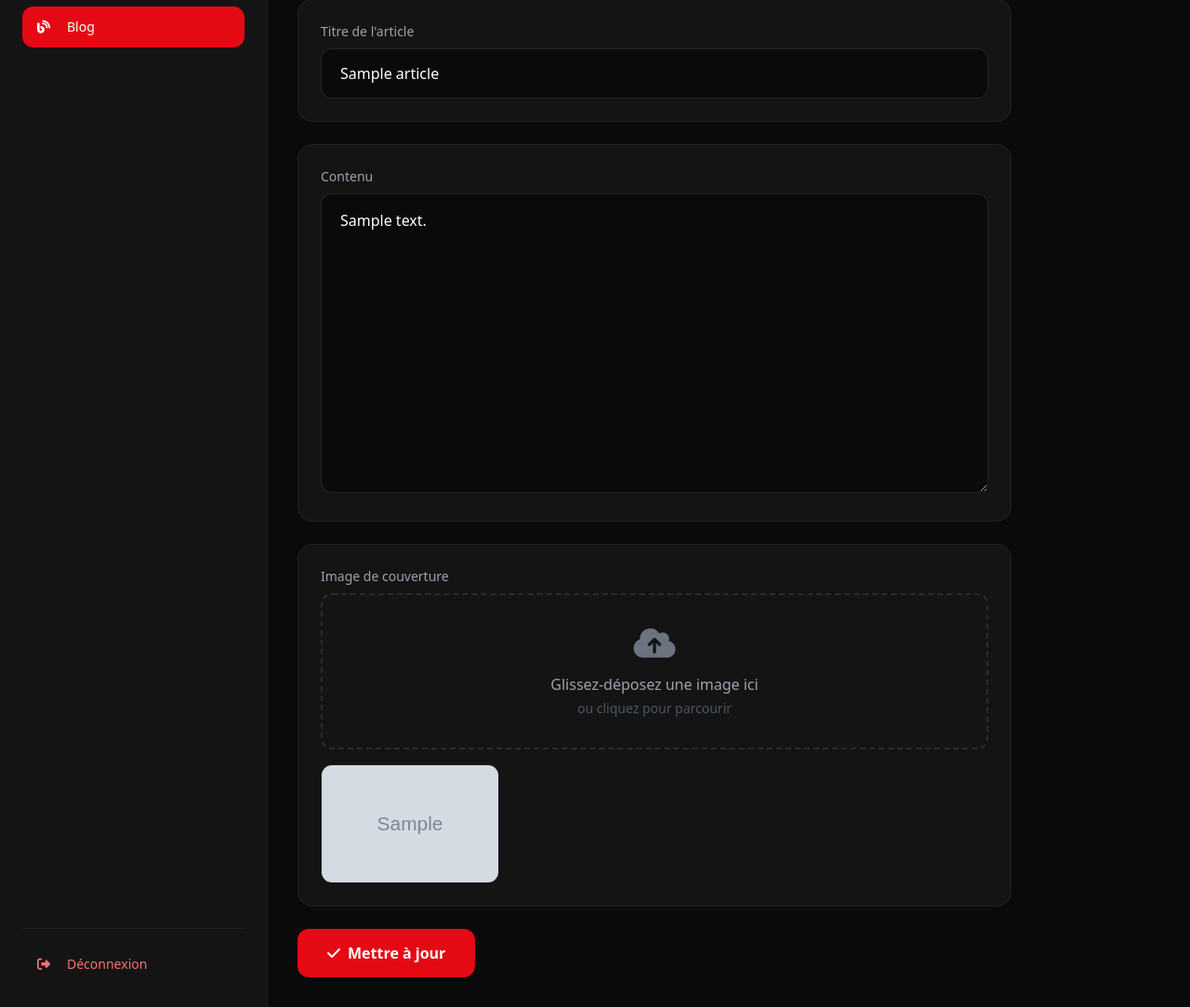
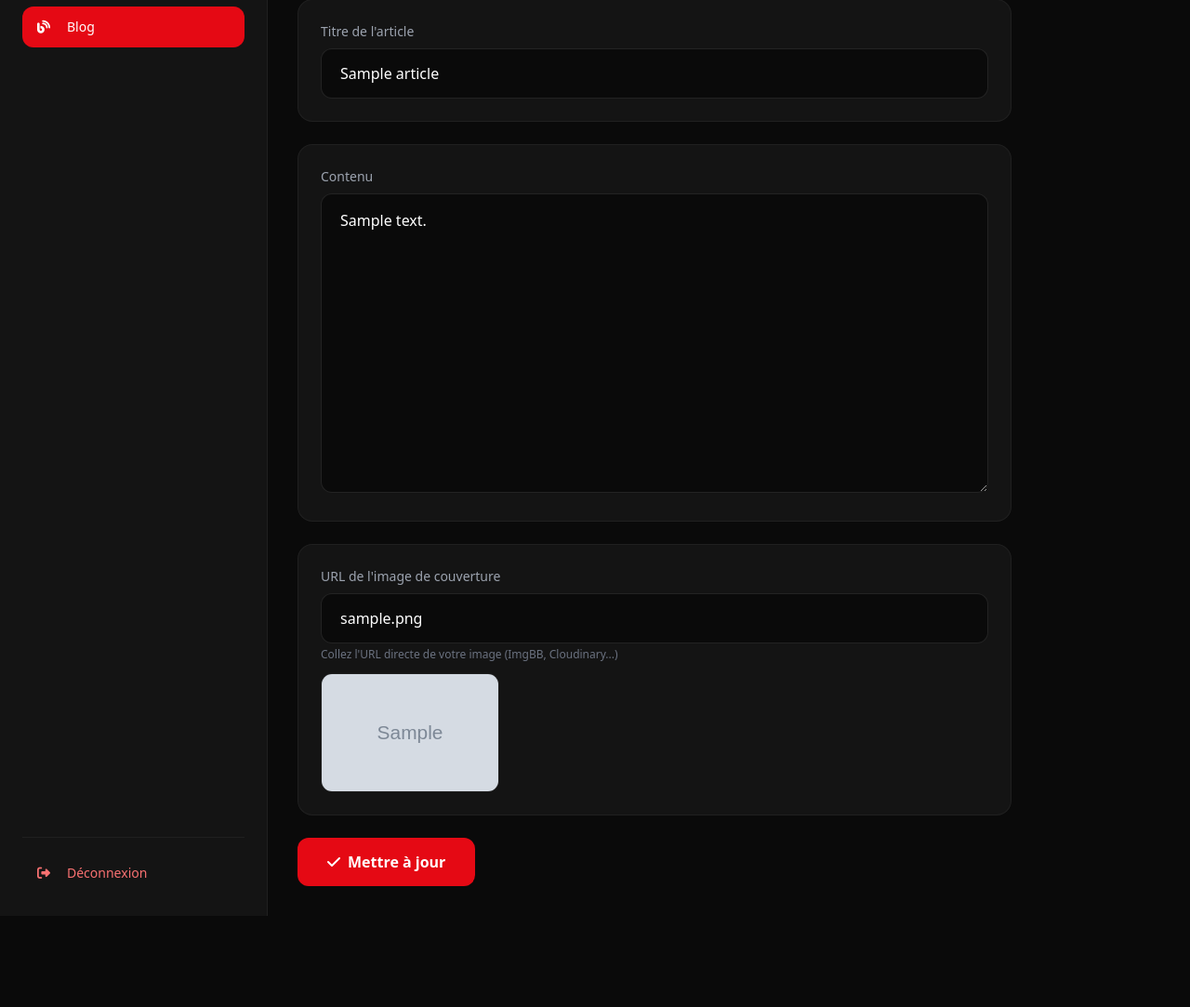
Before and after one commit to vainqueur05/kalema_portfolio, a FastAPI app: page /admin/blog/1/modifier in a window 1280 px wide. Shown: the part 137-1220 px from the top of the page at 93% size. After the commit the page ends 1122 px from the top, so only its background shows below. Run offline with FastAPI, Linux system fonts and the light colour scheme; tables that the repository leaves empty hold one stand-in row (values such as "Sample post"); grey boxes marked "Sample" are stand-in pictures; some libraries are stand-ins or nearby versions.

Commit message:
Remplacement uploads par URLs dans les formulaires admin

```diff
--- a/presentation/admin/templates/blog_admin_form.html
+++ b/presentation/admin/templates/blog_admin_form.html
@@ -25,31 +25,24 @@
             <h1 class="text-4xl font-bold mb-2">{{ 'Modifier' if article else 'Ajouter' }} un <span class="text-netflix-accent">article</span></h1>
             <p class="text-gray-400 mb-8">Remplissez les champs ci-dessous pour publier votre article.</p>
 
-            <form method="POST" enctype="multipart/form-data" class="space-y-6">
-                <!-- Titre -->
+            <form method="POST" class="space-y-6">
                 <div class="bg-netflix-card p-6 rounded-2xl border border-white/5">
                     <label class="block text-sm text-gray-400 mb-2 font-medium">Titre de l'article</label>
                     <input type="text" name="titre" placeholder="Un titre accrocheur..." value="{{ article.titre if article else '' }}" class="w-full bg-netflix-dark border border-white/10 rounded-xl px-5 py-3.5 text-white focus:border-netflix-accent focus:outline-none transition" required>
                 </div>
 
-                <!-- Contenu -->
                 <div class="bg-netflix-card p-6 rounded-2xl border border-white/5">
                     <label class="block text-sm text-gray-400 mb-2 font-medium">Contenu</label>
                     <textarea name="contenu" rows="12" placeholder="Rédigez votre article..." class="w-full bg-netflix-dark border border-white/10 rounded-xl px-5 py-4 text-white focus:border-netflix-accent focus:outline-none transition" required>{{ article.contenu if article else '' }}</textarea>
                 </div>
 
-                <!-- Image -->
                 <div class="bg-netflix-card p-6 rounded-2xl border border-white/5">
-                    <label class="block text-sm text-gray-400 mb-2 font-medium">Image de couverture</label>
-                    <div class="border-2 border-dashed border-white/10 rounded-xl p-8 text-center hover:border-netflix-accent/50 transition cursor-pointer" id="drop-zone">
-                        <i class="fas fa-cloud-upload-alt text-4xl text-gray-500 mb-3"></i>
-                        <p class="text-gray-400">Glissez-déposez une image ici</p>
-                        <p class="text-gray-600 text-sm mt-1">ou cliquez pour parcourir</p>
-                        <input type="file" name="image" accept="image/*" class="hidden" id="file-input">
-                    </div>
-                    <div id="image-preview" class="mt-4 {% if not (article and article.image_url) %}hidden{% endif %}">
-                        <img src="{{ article.image_url if article else '' }}" class="w-48 h-32 object-cover rounded-xl border border-white/5" id="preview-img">
-                    </div>
+                    <label class="block text-sm text-gray-400 mb-2 font-medium">URL de l'image de couverture</label>
+                    <input type="text" name="image_url" placeholder="https://i.ibb.co/xxxxx/image.jpg" value="{{ article.image_url if article else '' }}" class="w-full bg-netflix-dark border border-white/10 rounded-xl px-5 py-3.5 text-white focus:border-netflix-accent focus:outline-none transition">
+                    <p class="text-xs text-gray-500 mt-1">Collez l'URL directe de votre image (ImgBB, Cloudinary...)</p>
+                    {% if article and article.image_url %}
+                    <img src="{{ article.image_url }}" class="w-48 h-32 object-cover rounded-xl mt-3 border border-white/5">
+                    {% endif %}
                 </div>
 
                 <button type="submit" class="bg-netflix-accent text-white px-8 py-3.5 rounded-xl font-semibold hover:bg-red-700 transition flex items-center gap-2">
@@ -58,37 +51,5 @@
             </form>
         </div>
     </main>
-
-    <script>
-        const dropZone = document.getElementById('drop-zone');
-        const fileInput = document.getElementById('file-input');
-        const preview = document.getElementById('image-preview');
-        const previewImg = document.getElementById('preview-img');
-
-        dropZone.addEventListener('click', () => fileInput.click());
-        dropZone.addEventListener('dragover', (e) => { e.preventDefault(); dropZone.classList.add('border-netflix-accent'); });
-        dropZone.addEventListener('dragleave', () => dropZone.classList.remove('border-netflix-accent'));
-        dropZone.addEventListener('drop', (e) => {
-            e.preventDefault();
-            dropZone.classList.remove('border-netflix-accent');
-            const file = e.dataTransfer.files[0];
-            if (file && file.type.startsWith('image/')) {
-                fileInput.files = e.dataTransfer.files;
-                showPreview(file);
-            }
-        });
-        fileInput.addEventListener('change', () => {
-            if (fileInput.files[0]) showPreview(fileInput.files[0]);
-        });
-
-        function showPreview(file) {
-            const reader = new FileReader();
-            reader.onload = (e) => {
-                previewImg.src = e.target.result;
-                preview.classList.remove('hidden');
-            };
-            reader.readAsDataURL(file);
-        }
-    </script>
 </body>
 </html>
```
Also changed, not shown: presentation/admin/templates/profil_edit.html (+4 -3 lines), presentation/admin/templates/projet_form.html (+4 -3 lines), presentation/admin/templates/temoignage_form.html (+4 -3 lines).
